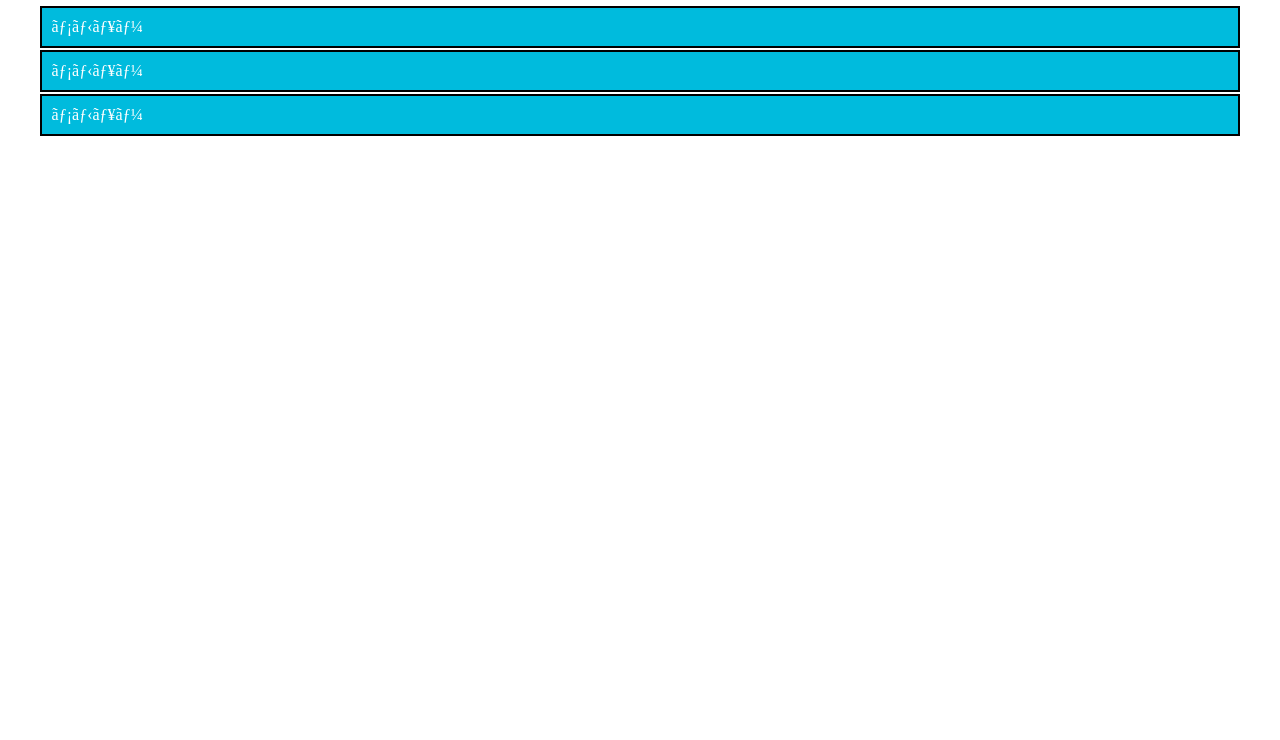
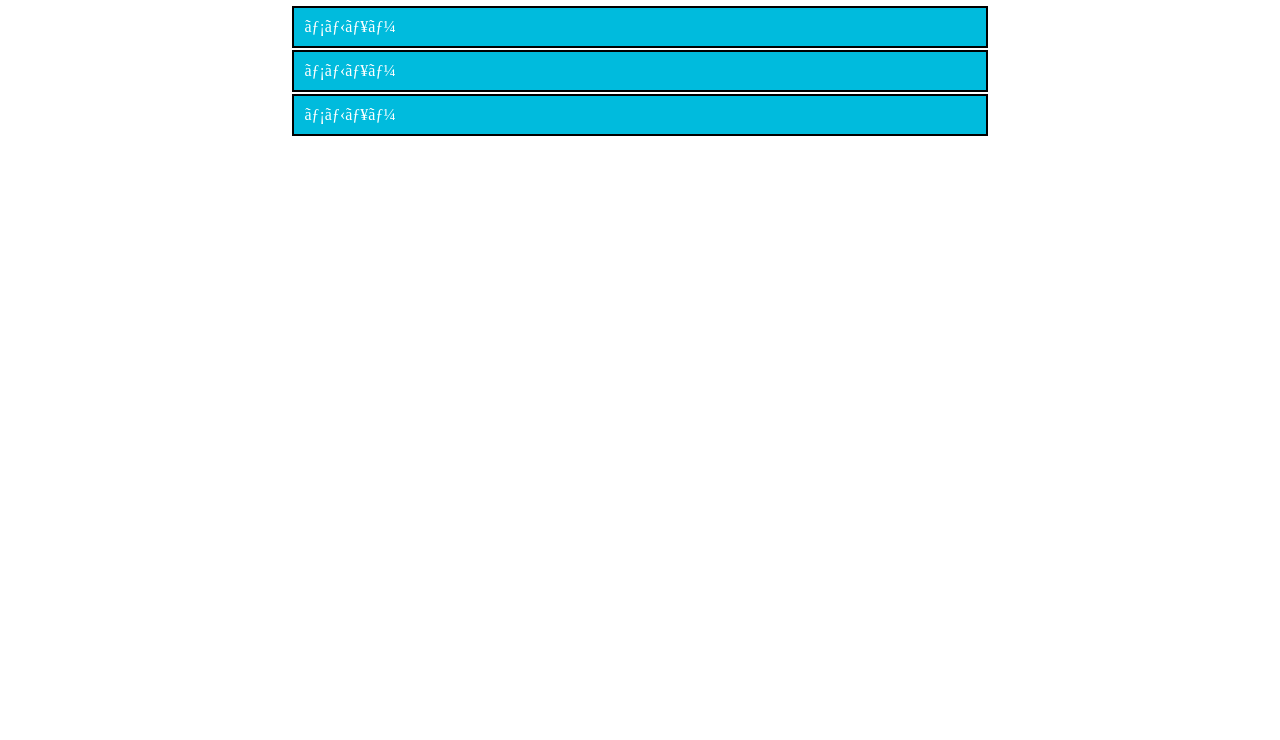
Before and after one commit to satou0677905/satou0677905.github.io, a plain HTML site: page index.html in a window 1280 px wide. Shown: the part 60-800 px from the top of the page. Drawn offline with nearby package versions, Linux system fonts and the light colour scheme.

Commit message:
Update index.html

```diff
--- a/index.html
+++ b/index.html
@@ -3,7 +3,7 @@
 <metacharset="utf-8">
 <style>
 .accordion{
-           width:95%;
+           width:55%;
            margin:0 auto;
            color:#fff;
 }
```
